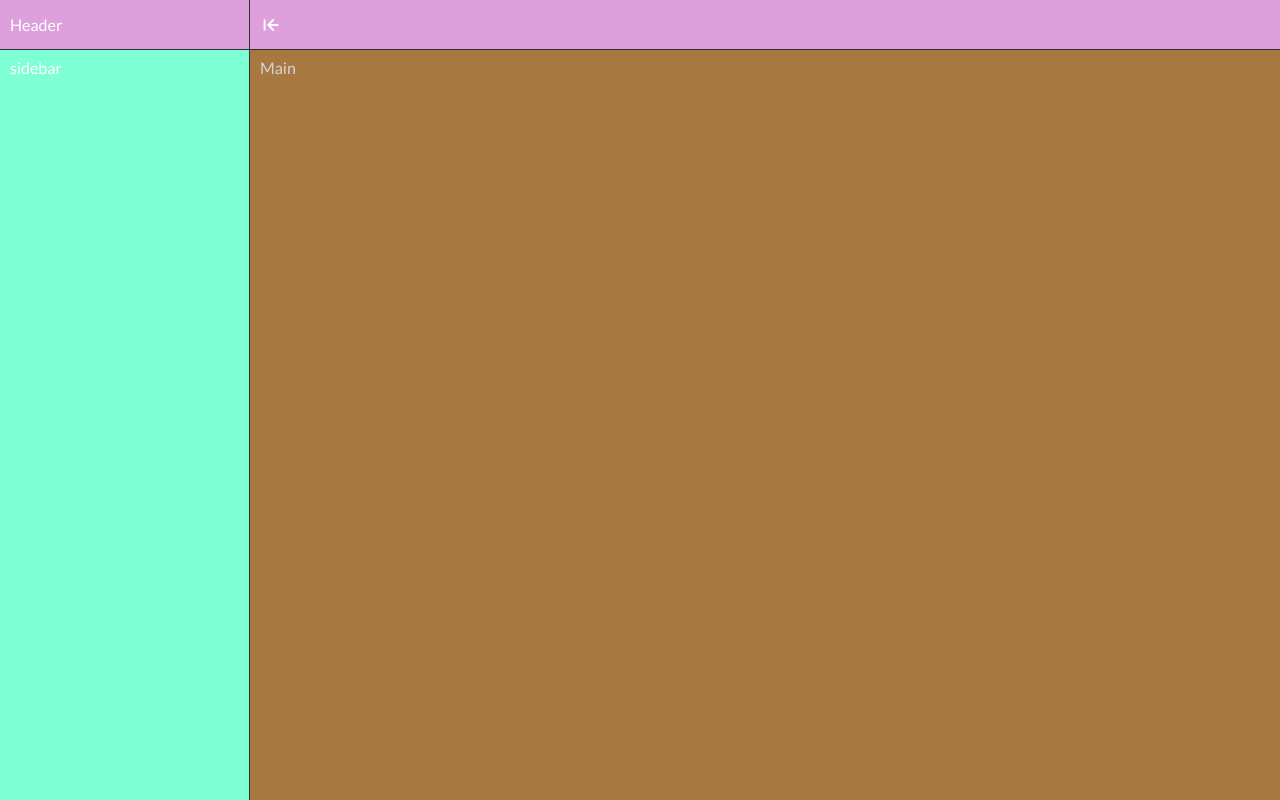
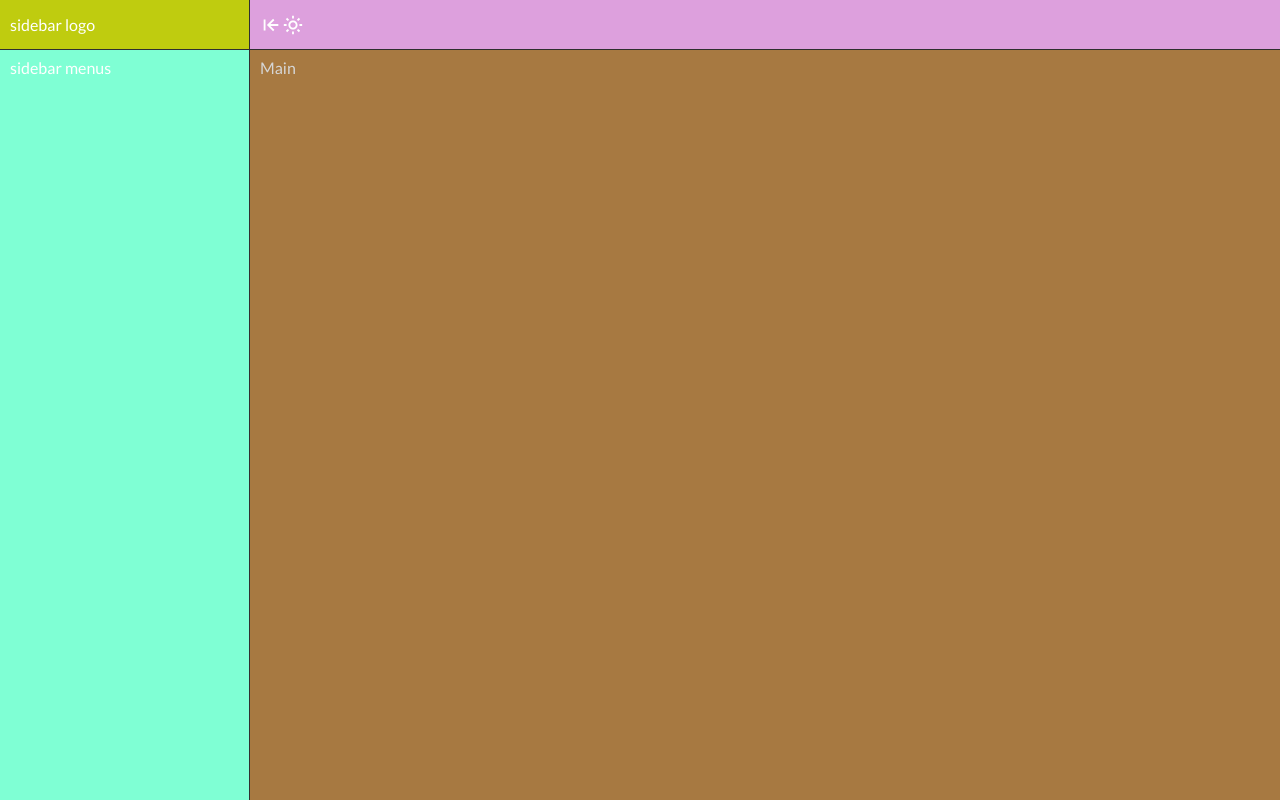
Before and after one commit to srdjan-gr/minimal-board, a React (Vite) app: page / in a window 1280 px wide. Built offline with nearby package versions, Linux system fonts and the light colour scheme.

Commit message:
Sideba Header add for logo

```diff
--- a/src/components/Header/Header.jsx
+++ b/src/components/Header/Header.jsx
@@ -1,5 +1,5 @@
 import React, { useContext } from 'react'
-import { BiDotsVerticalRounded, BiArrowToLeft } from "react-icons/bi";
+import { BiDotsVerticalRounded, BiArrowToLeft, BiSun } from "react-icons/bi";
 
 import SidebarContext from '../../contexts/SidebarContext';
 
@@ -12,14 +12,9 @@ const Header = () => {
     }
 
     return (
-        <header>
-            <article className='header__left'>
-                Header
-
-            </article>
-            <article className='header__right'>
-                <BiArrowToLeft className={`${sidebar === true ? 'icon-rotate-180' : ''} icon-m`} onClick={toggleSidebar} />
-            </article>
+        <header className={`${sidebar === true ? 'toggleHeader' : ''}`}>
+            <BiArrowToLeft className={`${sidebar === true ? 'icon-rotate-180' : ''} icon-m`} onClick={toggleSidebar} />
+            <BiSun className='icon-m' />
         </header>
     )
 }
--- a/src/components/Header/_header.scss
+++ b/src/components/Header/_header.scss
@@ -1,29 +1,16 @@
 header{
     background-color: plum;
-    width: calc(100%);
+    width: calc(100% - 25rem);
     position: fixed;
     top: 0;
     right: 0;
     height: 5rem;
     display: flex;
     align-items: center;
-    transition: $transition-2;
     border-bottom: $border;
+    padding: 0 1rem;
+}
 
-    .header__left{
-        display: flex;
-        align-items: center;
-        width: 25rem;
-        border-right: $border;
-        height: 100%;
-        padding: 0 1rem;
-    }
-
-    .header__right{
-        display: flex;
-        align-items: center;
-        width: calc(100% - 25rem);
-        height: 100%;
-        padding: 0 1rem;
-    }
+.toggleHeader{
+    width: calc(100% - 6rem);
 }
--- a/src/components/MainContent/_mainContent.scss
+++ b/src/components/MainContent/_mainContent.scss
@@ -6,6 +6,7 @@ main{
     position: absolute;
     top: 5rem;
     right: 0;
+    z-index: 2;
     color: rgb(214, 214, 214);
     // transition: $transition-2;
 }
--- a/src/components/Sidebar/Sidebar.jsx
+++ b/src/components/Sidebar/Sidebar.jsx
@@ -8,8 +8,15 @@ const Sidebar = () => {
 
     return (
         <nav className={`${sidebar ? 'toggleSidebar' : ''}`} >
-            sidebar
 
+            <article className='nav__header'>
+                sidebar logo
+            </article>
+
+            <article className='nav__middle'>
+                sidebar menus
+
+            </article>
         </nav>
     )
 }
--- a/src/components/Sidebar/_sidebar.scss
+++ b/src/components/Sidebar/_sidebar.scss
@@ -1,14 +1,30 @@
 nav{
     background-color: aquamarine;
     width: 25rem;
-    height: calc(100vh - 5rem);
+    height: 100vh;
     position: absolute;
     bottom: 0rem;
     left: 0;
-    padding: 1rem;
+    z-index: 1;
     border-right: $border;
     transition: $transition-2;
+
+    .nav__header{
+        padding: 1rem;
+        height: 5rem;
+        width: 100%;
+        background-color: rgb(191, 204, 15);
+        border-bottom: $border;
+        display: flex;
+        align-items: center;
+    }
+
+    .nav__middle{
+        padding: 1rem;
+    }
+
 }
+
 
 .toggleSidebar{
     max-width: 6rem;
--- a/src/sass/main.css
+++ b/src/sass/main.css
@@ -45,13 +45,25 @@ main {
 nav {
   background-color: aquamarine;
   width: 25rem;
-  height: calc(100vh - 5rem);
+  height: 100vh;
   position: absolute;
   bottom: 0rem;
   left: 0;
-  padding: 1rem;
+  z-index: 1;
   border-right: 1px solid #2f2f2f;
   transition: all 0.2s ease-out;
+}
+nav .nav__header {
+  padding: 1rem;
+  height: 5rem;
+  width: 100%;
+  background-color: rgb(191, 204, 15);
+  border-bottom: 1px solid #2f2f2f;
+  display: flex;
+  align-items: center;
+}
+nav .nav__middle {
+  padding: 1rem;
 }
 
 .toggleSidebar {
@@ -61,30 +73,19 @@ nav {
 
 header {
   background-color: plum;
-  width: 100%;
+  width: calc(100% - 25rem);
   position: fixed;
   top: 0;
   right: 0;
   height: 5rem;
   display: flex;
   align-items: center;
-  transition: all 0.2s ease-out;
   border-bottom: 1px solid #2f2f2f;
-}
-header .header__left {
-  display: flex;
-  align-items: center;
-  width: 25rem;
-  border-right: 1px solid #2f2f2f;
-  height: 100%;
   padding: 0 1rem;
 }
-header .header__right {
-  display: flex;
-  align-items: center;
-  width: calc(100% - 25rem);
-  height: 100%;
-  padding: 0 1rem;
+
+.toggleHeader {
+  width: calc(100% - 6rem);
 }
 
 main {
@@ -95,6 +96,7 @@ main {
   position: absolute;
   top: 5rem;
   right: 0;
+  z-index: 2;
   color: rgb(214, 214, 214);
 }
 
```
Also changed, not shown: 1 other file (tests, documents, lock files or other folders).
